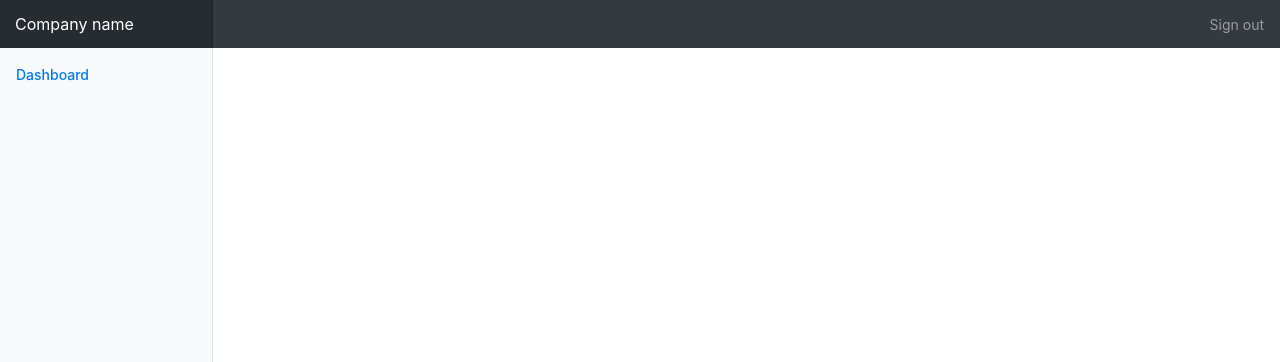
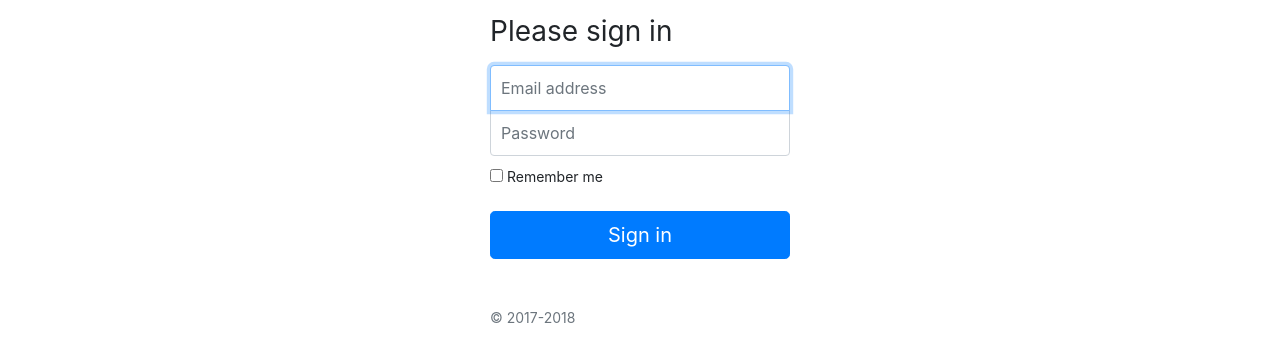
Before and after one commit to brensaud/dashboard_frontend, a React (Create React App) app: page /login in a window 1280 px wide. Shown: the top 362 px of the page. Built offline with nearby package versions, Linux system fonts and the light colour scheme.

Commit message:
login component and wrapper components

```diff
--- a/src/App.tsx
+++ b/src/App.tsx
@@ -1,35 +1,22 @@
 import React from "react";
+import "./App.css";
 
 import { BrowserRouter, Route } from "react-router-dom";
 
-import "./App.css";
-
-import Nav from './secure/components/Nav';
-
-import Menu from './secure/components/Menu';
 
 import Dashboard from "./secure/Dashboard";
 import Users from "./secure/components/Users";
+import Login from "./public/Login";
 
 function App() {
   return (
-    <React.Fragment>
-
-      <Nav />
-
-      <div className="container-fluid">
-        <div className="row">
-          <Menu />
-
-          <main role="main" className="col-md-9 ml-sm-auto col-lg-10 pt-3 px-4">
-            <BrowserRouter>
-                <Route path="/" exact component={Dashboard} />
-                <Route path="/users" component={Users} />
-            </BrowserRouter>
-          </main>
-        </div>
-      </div>
-    </React.Fragment>
+    <div className="App">
+      <BrowserRouter>
+        <Route path="/" exact component={Dashboard} />
+        <Route path="/users" component={Users} />
+        <Route path="/login" component={Login} />
+      </BrowserRouter>
+    </div>
   );
 }
 
--- /dev/null
+++ b/src/public/Login.tsx
@@ -0,0 +1,29 @@
+import React, { Component } from 'react';
+
+import "./Public.css";
+
+
+class Login extends Component {
+    render() {
+        return (
+            <React.Fragment>
+            <form className="form-signin">
+                <h1 className="h3 mb-3 font-weight-normal">Please sign in</h1>
+                <label htmlFor="inputEmail" className="sr-only">Email address</label>
+                <input type="email" id="inputEmail" className="form-control" placeholder="Email address" required autoFocus />
+                <label htmlFor="inputPassword" className="sr-only">Password</label>
+                <input type="password" id="inputPassword" className="form-control" placeholder="Password" required />
+                <div className="checkbox mb-3">
+                <label>
+                    <input type="checkbox" value="remember-me" /> Remember me
+                </label>
+                </div>
+                <button className="btn btn-lg btn-primary btn-block" type="submit">Sign in</button>
+                <p className="mt-5 mb-3 text-muted">&copy; 2017-2018</p>
+          </form>
+          </React.Fragment>
+        );
+    }
+}
+
+export default Login;
--- /dev/null
+++ b/src/public/Public.css
@@ -0,0 +1,29 @@
+.form-signin {
+    width: 100%;
+    max-width: 330px;
+    padding: 15px;
+    margin: 0 auto;
+  }
+  .form-signin .checkbox {
+    font-weight: 400;
+  }
+  .form-signin .form-control {
+    position: relative;
+    box-sizing: border-box;
+    height: auto;
+    padding: 10px;
+    font-size: 16px;
+  }
+  .form-signin .form-control:focus {
+    z-index: 2;
+  }
+  .form-signin input[type="email"] {
+    margin-bottom: -1px;
+    border-bottom-right-radius: 0;
+    border-bottom-left-radius: 0;
+  }
+  .form-signin input[type="password"] {
+    margin-bottom: 10px;
+    border-top-left-radius: 0;
+    border-top-right-radius: 0;
+  }
--- a/src/secure/Dashboard.tsx
+++ b/src/secure/Dashboard.tsx
@@ -1,8 +1,10 @@
 import React from "react";
+import Wrapper from "./Wrapper";
+
 
 const Dashboard = () => {
   return (
-    <div>
+    <Wrapper>
       <h2>Section title</h2>
       <div className="table-responsive">
         <table className="table table-striped table-sm">
@@ -26,7 +28,7 @@
           </tbody>
         </table>
       </div>
-    </div>
+    </Wrapper>
   );
 };
 
--- /dev/null
+++ b/src/secure/Wrapper.tsx
@@ -0,0 +1,22 @@
+import React, { Component } from 'react'
+import Nav from './components/Nav'
+import Menu from './components/Menu'
+
+export default class Wrapper extends Component {
+    render() {
+        return (
+        <>
+            <Nav />
+            <div className="container-fluid">
+                <div className="row">
+                    <Menu />
+
+                    <main role="main" className="col-md-9 ml-sm-auto col-lg-10 pt-3 px-4">
+                        {this.props.children}
+                    </main>
+                </div>
+            </div>
+        </>
+        )
+    }
+}
--- a/src/secure/components/Users.tsx
+++ b/src/secure/components/Users.tsx
@@ -1,10 +1,13 @@
 import React from 'react'
+import Wrapper from '../Wrapper'
+
+
 
 const Users = () => {
     return (
-        <div>
+        <Wrapper>
             Users works!
-        </div>
+        </Wrapper>
     )
 }
 
```
